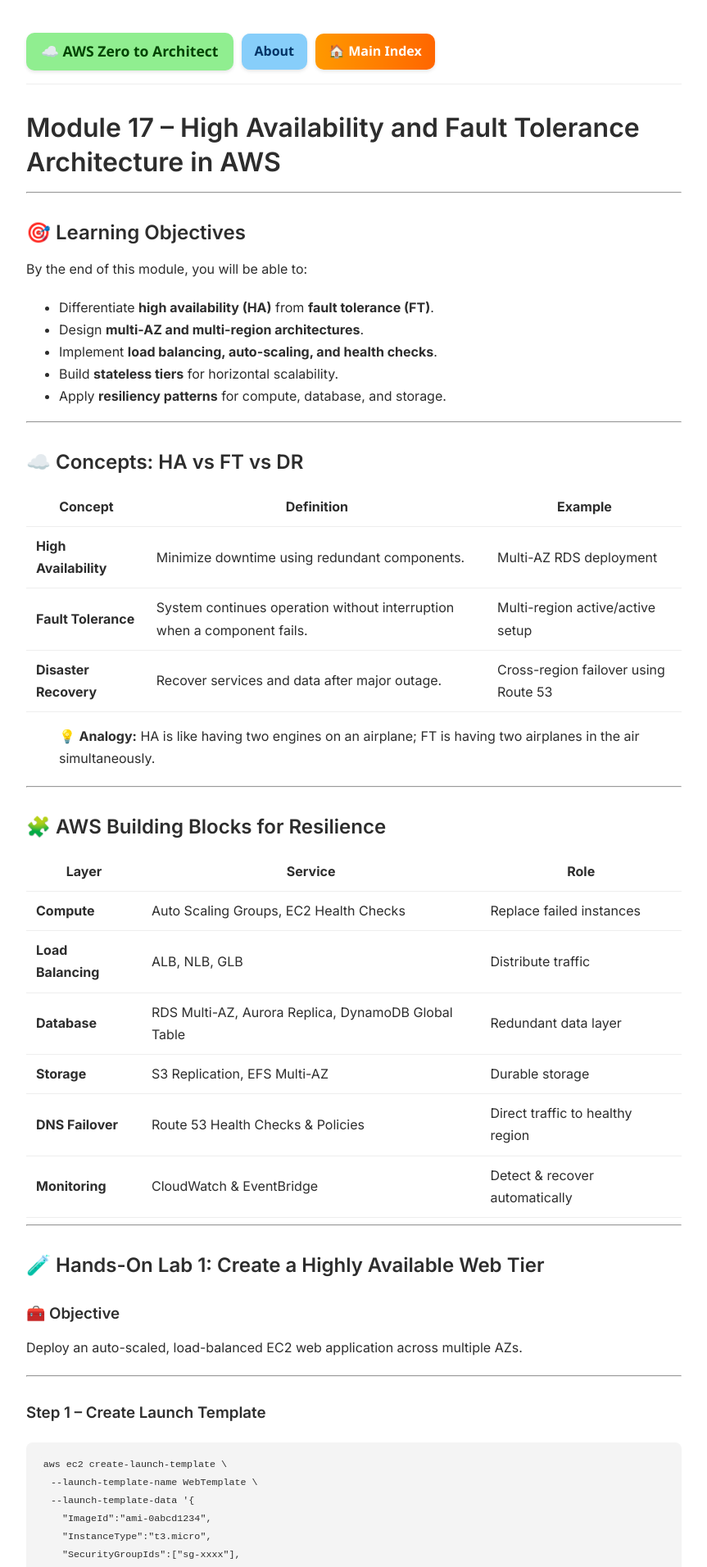
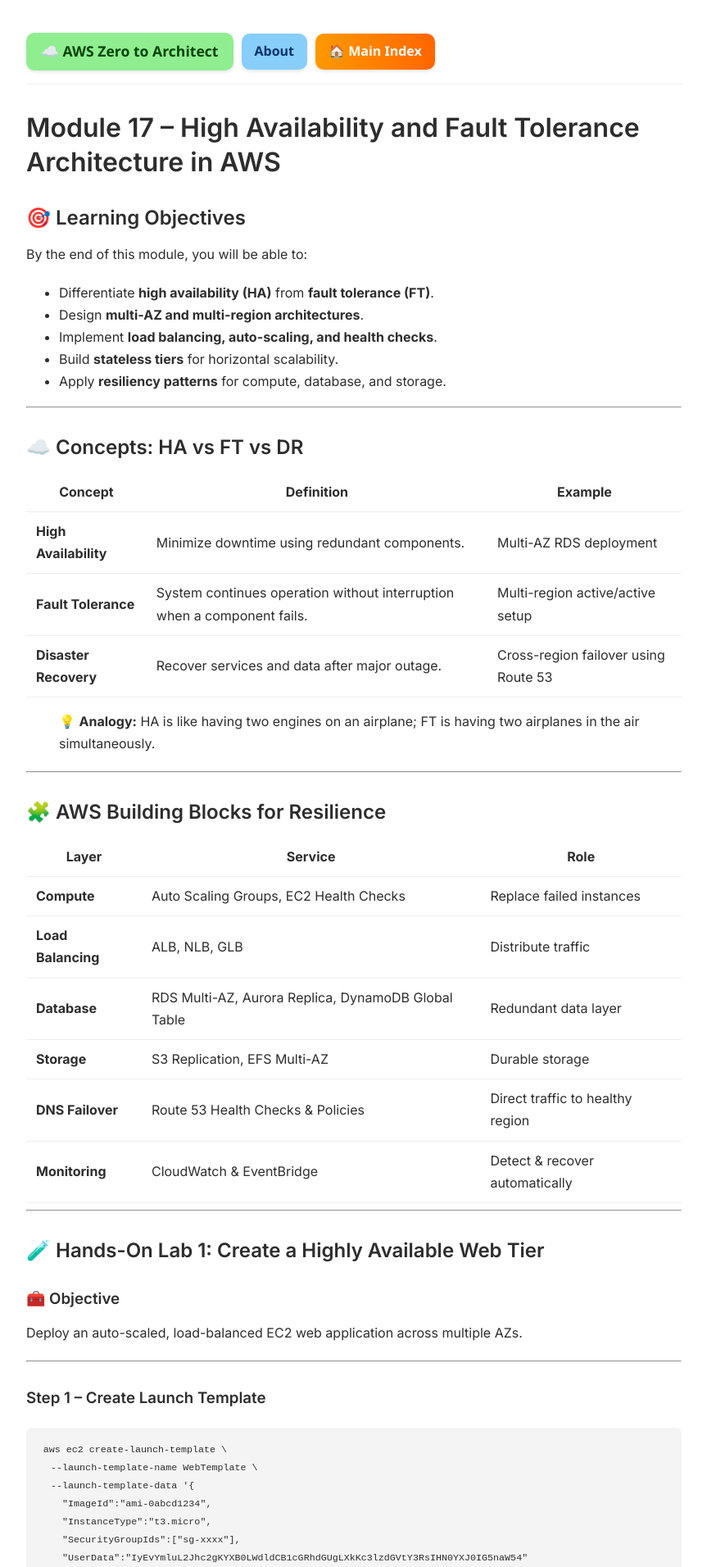
Before and after one commit to asiandevs/aws-zero-to-architect-blog, a Jekyll site: the page built from _posts/2025-11-14-module17-aws-backup-and-disaster-recovery.md, in a window 1280 px wide. Shown: the top 1912 px of the page at 82% size, without its empty margins (208-1071 px from the left). Built offline with Jekyll 4.4.1, drawn with Linux system fonts in a browser that asks for light colours.

```diff
--- a/_posts/2025-11-14-module17-aws-backup-and-disaster-recovery.md
+++ b/_posts/2025-11-14-module17-aws-backup-and-disaster-recovery.md
@@ -1,15 +1,13 @@
 ---
 title: "Module 17 – AWS Backup and Disaster Recovery"
 date: 2025-11-14
-categories: aws backup dr business-continuity
-tags: aws backup drs cross-region recoverypoint
+categories: ["aws", "backup", "dr", "business-continuity"]
+tags: ["aws", "backup", "drs", "cross-region", "recoverypoint"]
 image: /assets/images/backup.jpg
 description: "Designing resilient backup and disaster recovery strategies using AWS Backup, cross-region replication, and DR planning."
 ---
 
 # Module 17 – High Availability and Fault Tolerance Architecture in AWS
-
----
 
 ## 🎯 Learning Objectives
 
```
